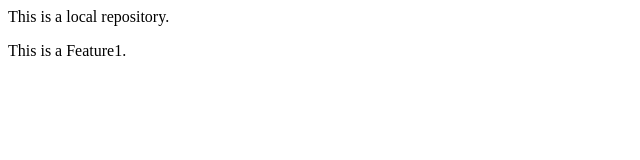
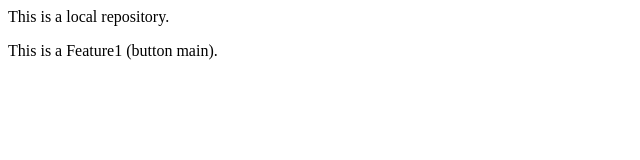
Before and after one commit to AMITNRLM123/LocalRepo, a plain HTML site: page index.html in a window 1280 px wide. Shown: the full height of the page, 0-640 px from the left. Drawn offline with Linux system fonts and the light colour scheme.

```diff
--- a/index.html
+++ b/index.html
@@ -1,2 +1,2 @@
 <p> This is a local repository.</p>
-<p> This is a Feature1.</p>
+<p> This is a Feature1 (button main).</p>
```
